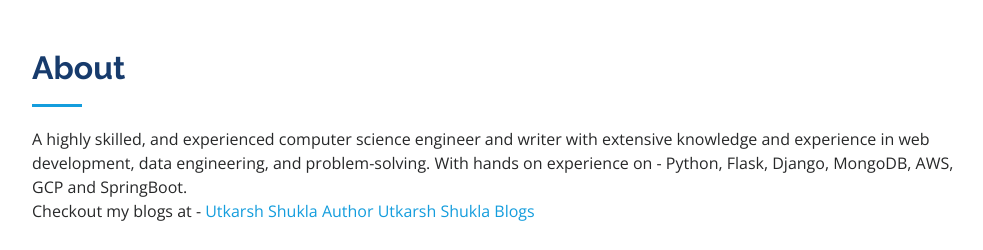
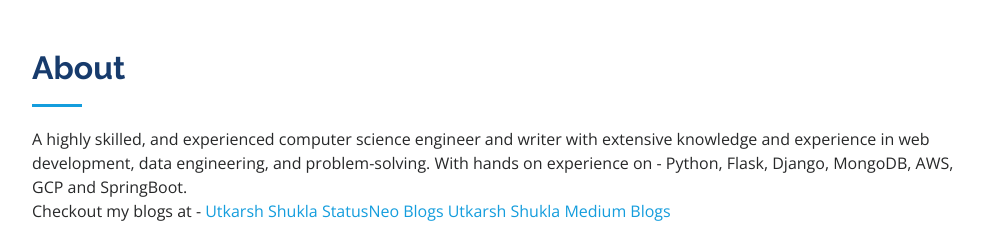
Before and after one commit to Utkarsh731/UtkarshShuklaWebsite, a Flask app: page / in a window 1280 px wide. Shown: the part 811-1061 px from the top of the page, without its empty margins (280-1263 px from the left). Run offline with Flask 2, Linux system fonts and the light colour scheme; some libraries are stand-ins or nearby versions.

Commit message:
website updated

```diff
--- a/static/assets/css/style.css
+++ b/static/assets/css/style.css
@@ -198,7 +198,7 @@ h1, h2, h3, h4, h5, h6 {
 #hero {
   width: 100%;
   height: 100vh;
-  background: url("../img/utkarshShuklaAuthor.jpg") top center;
+  background: url("../img/utkarshshukla.jpg") top center;
   background-size: cover;
 }
 #hero:before {
--- a/templates/index.html
+++ b/templates/index.html
@@ -6,12 +6,12 @@
   <meta content="width=device-width, initial-scale=1.0" name="viewport">
 
   <title>Utkarsh Shukla Website</title>
-  <meta content="Utkarsh Shukla webiste" name="description">
-  <meta content="Utkarsh Shukla website" name="keywords">
-  <meta content="Utkarsh Shukla" name="author">
+  <meta content="Utkarsh Shukla webiste, Utkarsh Shukla" name="description">
+  <meta content="Utkarsh Shukla website, Utkarsh Shukla" name="keywords">
+  <meta content="Utkarsh Shukla, Utkarsh Shukla Website" name="author">
 
   <!-- Favicons -->
-  <link href="/static/assets/img/utkarshshukla.jpg" rel="icon">
+  <link href="/static/assets/img/utkarshshukl.jpg" rel="icon">
   <link href="/static/assets/img/apple-touch-icon.png" rel="apple-touch-icon">
 
   <!-- Google Fonts -->
@@ -46,7 +46,7 @@
     <div class="d-flex flex-column">
 
       <div class="profile">
-        <img src="/static/assets/img/utkarshShukla.jpg" alt="Utkarsh Shukla" class="img-fluid rounded-circle">
+        <img src="/static/assets/img/utkarshShuklawebsite.jpg" alt="Utkarsh Shukla" class="img-fluid rounded-circle">
         <h1 class="text-light"><a href="index.html">Utkarsh Shukla</a></h1>
         <div class="social-links mt-3 text-center">
           <a href="https://www.instagram.com/utkars_shukla/?hl=en" class="instagram" target="_blank" alt="Utkarsh Shukla Instagram"><i class="bx bxl-instagram"></i></a>
@@ -74,7 +74,7 @@
   <section id="hero" class="d-flex flex-column justify-content-center align-items-center">
     <div class="hero-container" data-aos="fade-in">
       <h1>Utkarsh Shukla</h1>
-      <p>I'm <span class="typed" data-typed-items="Engineer, Developer, Blogger, Photographer, Numismatics"></span></p>
+      <p>I'm <span class="typed" data-typed-items="Evangelist, Engineer, Blogger, Photographer, Numismatics"></span></p>
     </div>
   </section><!-- End Hero -->
 
@@ -87,17 +87,17 @@
         <div class="section-title">
           <h2>About</h2>
           <p>A highly skilled, and experienced computer science engineer and writer with extensive knowledge and experience in web development, data engineering, and problem-solving. With hands on experience on - Python, Flask, Django, MongoDB, AWS, GCP and SpringBoot.</p>
-          <p>Checkout my blogs at - <a href="https://statusneo.com/author/utkarsh-shukla/" target="_blank" alt="Utkarsh Shukla Author">Utkarsh Shukla Author</a> <a href="https://medium.com/@Utkarsh_V_Shukla" target="_blank" alt="Utkarsh Shukla Blogs">Utkarsh Shukla Blogs</a></p>
+          <p>Checkout my blogs at - <a href="https://statusneo.com/author/utkarsh-shukla/" target="_blank" alt="Utkarsh Shukla Author">Utkarsh Shukla StatusNeo Blogs</a> <a href="https://medium.com/@Utkarsh_V_Shukla" target="_blank" alt="Utkarsh Shukla Blogs">Utkarsh Shukla Medium Blogs</a></p>
         </div>
 
         <div class="row">
           <div class="col-lg-4" data-aos="fade-right">
-            <img src="/static/assets/img/utkarshShuklaApple.jpg" class="img-fluid" alt="Utkarsh Shukla, Utkarsh Shukla webiste, utkarsh shukla engineer, utkarsh shukla software engineer,Utkarsh Shukla Photograher, Utkarsh Shukla blogger, Utkarsh Shukla blogs, Utkarsh Shukla Author">
+            <img src="/static/assets/img/UtkarshShuklaConsultant.jpg" class="img-fluid" alt="Utkarsh Shukla, Utkarsh Shukla webiste, utkarsh shukla engineer, utkarsh shukla software engineer,Utkarsh Shukla Photograher, Utkarsh Shukla blogger, Utkarsh Shukla blogs, Utkarsh Shukla Author">
           </div>
           <div class="col-lg-8 pt-4 pt-lg-0 content" data-aos="fade-left">
             <h3>Software &amp; Data Engineer.</h3>
             <p class="fst-italic">
-              More then 3 years of experience as a Software/Web developer and a year of expereince as a Data Engineer.
+              More then 3+ years of experience as a Software/Web developer and a year of expereince as a Data Engineer.
             </p>
             <div class="row">
               <div class="col-lg-6">
@@ -429,6 +429,7 @@ backend, with amcharts for the visualization.</p>
         <div class="section-title">
           <h2>Photography</h2>
           <p>Photograhy is something in which I was indulge since my childhood. Generally I click nature or animals, and sometimes humans also.</p>
+          <p>Checkout my Photography Collection at - <a href="https://www.pexels.com/@utkarsh-shukla-204757820/" target="_blank">Utkarsh Shukla Photography</a></p>
         </div>
 
         <div class="row" data-aos="fade-up">
@@ -547,8 +548,8 @@ backend, with amcharts for the visualization.</p>
           <h2>Contact</h2>
             <br>
           <p>
-            At the end it all about Connecting and Knowledge sharing. I hope you all have liked my website.<br>
-            If you have any suggestions or queires feel free to connect with me.<br>
+            At the end it is all about Connecting and Knowledge sharing. I hope you all have liked my website.<br>
+            If you have any suggestions or queires please feel free to connect with me.<br>
             Also feel free to connect regarding any queries on technology, blogging, numismatics or photography.<br>
               I will be very happy to help and have a discussion on any of them.<br>
             You can also ping me if you require any consulting or web related query.<br><br>
@@ -556,7 +557,8 @@ backend, with amcharts for the visualization.</p>
               Email : <a href = "mailto: uttkarsh.shuklas1996@gmail.com" target="_blank" alt="Utkarsh Shukla website"><i class="bi bi-envelope-fill"></i></a><br><br>
               LinkedIn : <a href = "https://www.linkedin.com/in/utkarsh-shukla-35218a173/" target="_blank" alt="Utkarsh Shukla linkedin"><i class="bi bi-linkedin"></i></a><br><br>
               GitHub : <a href = "https://github.com/Utkarsh731" target="_blank" alt="Utkarsh Shukla Github"><i class="bi bi-github"></i></a><br><br>
-                Instagram : <a href = "https://www.instagram.com/utkars_shukla/" target="_blank" alt="Utkarsh Shukla Instagram"><i class="bi bi-instagram"></i></a><br>
+              Instagram : <a href = "https://www.instagram.com/utkars_shukla/" target="_blank" alt="Utkarsh Shukla Instagram"><i class="bi bi-instagram"></i></a><br><br>
+               Photography : <a href = "https://www.pexels.com/@utkarsh-shukla-204757820/" target="_blank" alt="Utkarsh Shukla Photography"><i class="bi bi-camera-fill"></i></a>
 
           </p><br><br>
         </div>
--- a/templates/inner-page.html
+++ b/templates/inner-page.html
@@ -45,7 +45,7 @@
     <div class="d-flex flex-column">
 
       <div class="profile">
-        <img src="assets/img/profile-img.jpg" alt="" class="img-fluid rounded-circle">
+        <img src="assets/img/utkarshshukla.jpg" alt="" class="img-fluid rounded-circle">
         <h1 class="text-light"><a href="index.html">Alex Smith</a></h1>
         <div class="social-links mt-3 text-center">
           <a href="#" class="twitter"><i class="bx bxl-twitter"></i></a>
--- a/templates/portfolio-details.html
+++ b/templates/portfolio-details.html
@@ -45,7 +45,7 @@
     <div class="d-flex flex-column">
 
       <div class="profile">
-        <img src="assets/img/profile-img.jpg" alt="" class="img-fluid rounded-circle">
+        <img src="assets/img/utkarshshukla.jpg" alt="" class="img-fluid rounded-circle">
         <h1 class="text-light"><a href="index.html">Alex Smith</a></h1>
         <div class="social-links mt-3 text-center">
           <a href="#" class="twitter"><i class="bx bxl-twitter"></i></a>
```
Also changed, not shown: static/assets/img/apple-touch-icon.png (deleted), static/assets/img/hero-bg.jpg (deleted), static/assets/img/profile-img.jpg (deleted), static/assets/img/utkarshShukla.jpg (deleted), static/assets/img/utkarshShuklaApple.jpg (deleted), static/assets/img/utkarshShuklaAuthor.jpg (deleted), static/assets/img/utkarshshuklawebsite.jpg (added), 1 other file.
